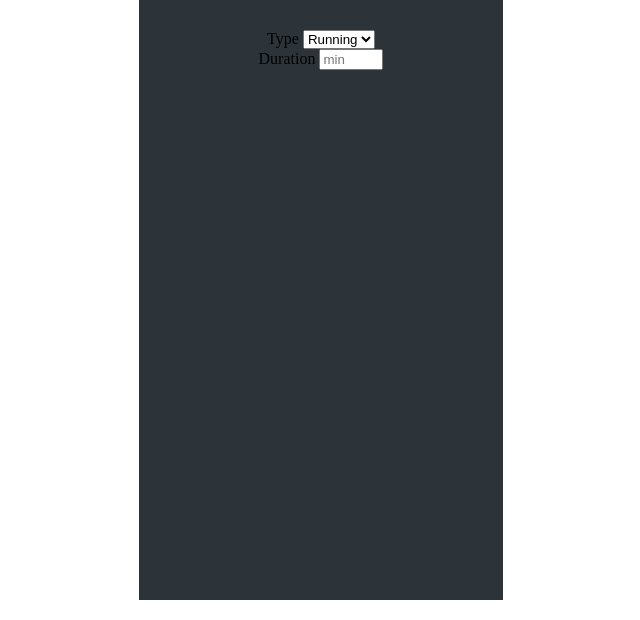
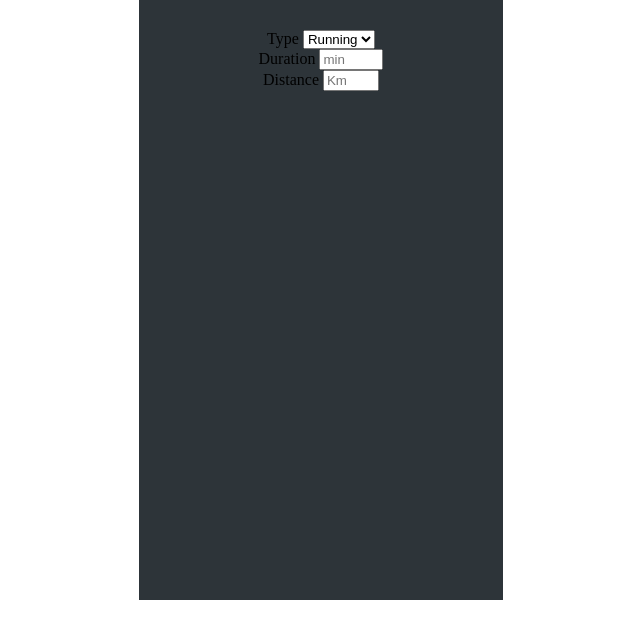
Before and after one commit to Ameer2000Mzori/Walk-Cycle-Maps, a website built with webpack: page src/index.html in a window 1280 px wide. Shown: the part 180-800 px from the top of the page, without its empty margins (319-959 px from the left). Built offline with nearby package versions, Linux system fonts and the light colour scheme; a web font is replaced by a local one.

Commit message:
added distance and number input elements

```diff
--- a/src/index.html
+++ b/src/index.html
@@ -52,7 +52,10 @@
                   </div>
                 </div>
                 <div class="new-Trip-Right-Inputs">
-                  <div class="new-Trip-Right-Inputs-1"></div>
+                  <div class="new-Trip-Right-Inputs-1">
+                    <label id="number" for="number">Distance</label>
+                    <input type="number" placeholder="Km" min="1" max="15" />
+                  </div>
                   <div class="new-Trip-Right-Inputs-2"></div>
                 </div>
               </div>
```
